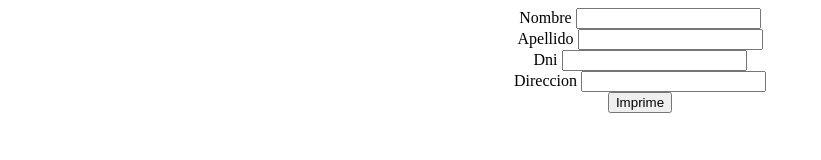
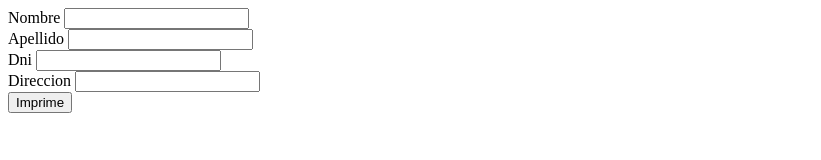
Before and after one commit to lulublondet/proyect3, a plain HTML site: page index.html in a window 1280 px wide. Shown: the whole page, without its empty margins (0-821 px from the left). Drawn offline with Linux system fonts and the light colour scheme.

Commit message:
Impresión en lista de la data del formulario

```diff
--- a/index.html
+++ b/index.html
@@ -5,27 +5,27 @@
   	<title></title>
   </head>
   <body>
-  		<div align="center">
+  		<div>
   			<label for="nombre">Nombre</label>
   			<input type="text" id="nombre">
   		</div>
 
-  		<div align="center">
+  		<div>
   			<label for="apellido">Apellido</label>
   			<input type="text" id="apellido">
   	    </div>
 
-  	    <div align="center">
+  	    <div>
   			<label for="dni">Dni</label>
   			<input type="text" id="dni">
   		</div>
 
-  		<div align="center">
+  		<div>
   			<label for="direccion">Direccion</label>
   			<input type="text" id="direccion">
   		</div>
 
-  		<div align="center">
+  		<div>
   			<button type="button" onclick="mostrarDatos()">Imprime</button>
   		</div>
 
--- a/main.js
+++ b/main.js
@@ -6,6 +6,5 @@ var dato2 = document.getElementById("apellido").value;
 var dato3 = document.getElementById("dni").value;
 var dato4 = document.getElementById("direccion").value;
 
-document.getElementById("imprime").innerHTML = "<p>dato1</p>"
-
+document.getElementById("imprime").innerHTML = "<ul> <li> Nombre : " + dato1 + "</li> <li> Apellido : " + dato2 + " </li><li> DNI : " + dato3 + " </li> <li> Dirección : " + dato4 +"</li> </ul>";
 }
```
